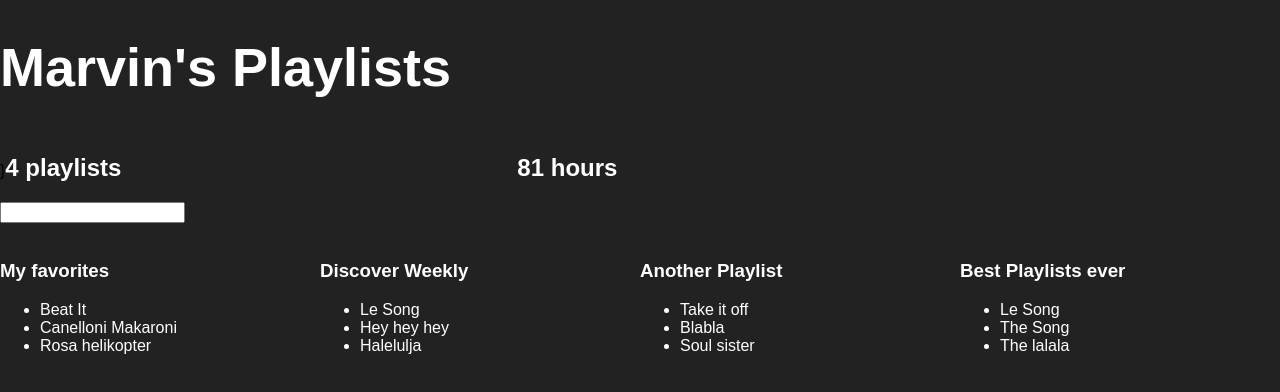
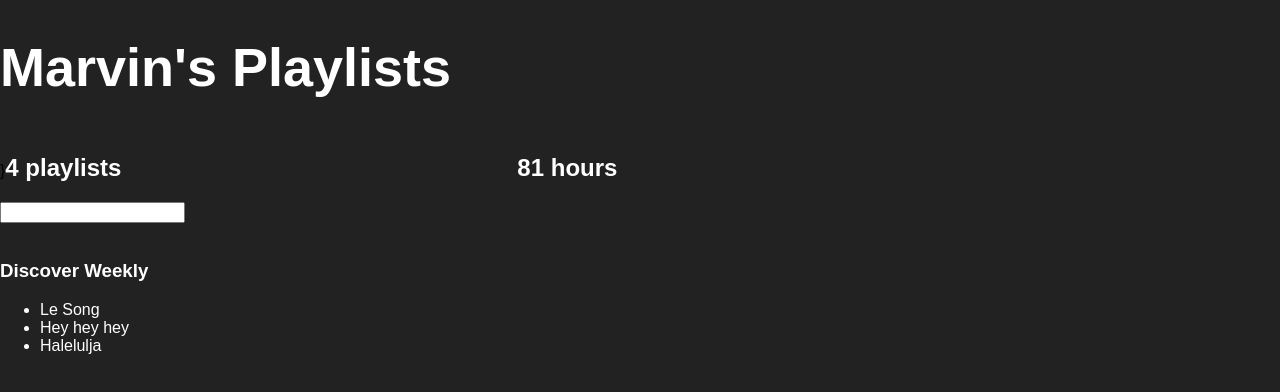
Before and after one commit to yOoMarvin/better-playlists, a React (Create React App) app: page / in a window 1280 px wide. Shown: the top 392 px of the page. Built offline with nearby package versions, Linux system fonts and the light colour scheme.

Commit message:
add mini filtering

```diff
--- a/src/App.js
+++ b/src/App.js
@@ -109,7 +109,10 @@
 class App extends Component {
   constructor() {
     super()
-    this.state = {serverData: {}}
+    this.state = {
+      serverData: {},
+      filterString: ''
+    }
   }
   componentDidMount() {
     //Wrap this in a timeout to make it more clear that data is loaded later
@@ -118,6 +121,10 @@
     setTimeout(() => {
       this.setState({serverData: fakeServerData});
     }, 1000);
+    // just for dummy use, simulate typing
+    setTimeout(() => {
+      this.setState({filterString: 'weekly'});
+    }, 2000);
   }
   render() {
     let name = 'Marvin'
@@ -132,7 +139,10 @@
           <PlaylistsCounter playlists={this.state.serverData.user.playlists}/>
           <HoursCounter playlists={this.state.serverData.user.playlists}/>
           <Filter />
-          {this.state.serverData.user.playlists.map(playlist =>
+          {this.state.serverData.user.playlists.filter(playlist =>
+            playlist.name.toLowerCase().includes(
+              this.state.filterString.toLocaleLowerCase())
+          ).map(playlist =>
             <Playlist playlist={playlist}/>
           )}
         </div> : <h1 style={defaultStyle}>Loading...</h1>
```
